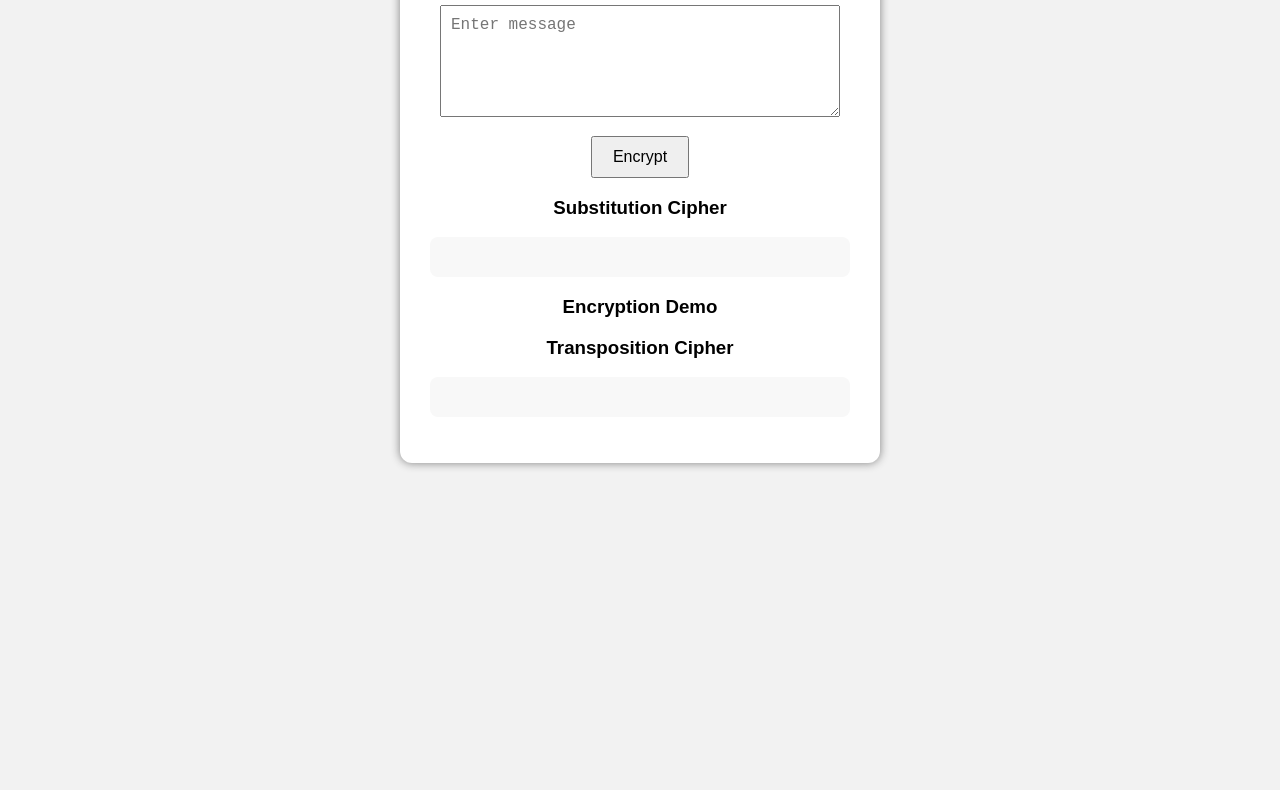
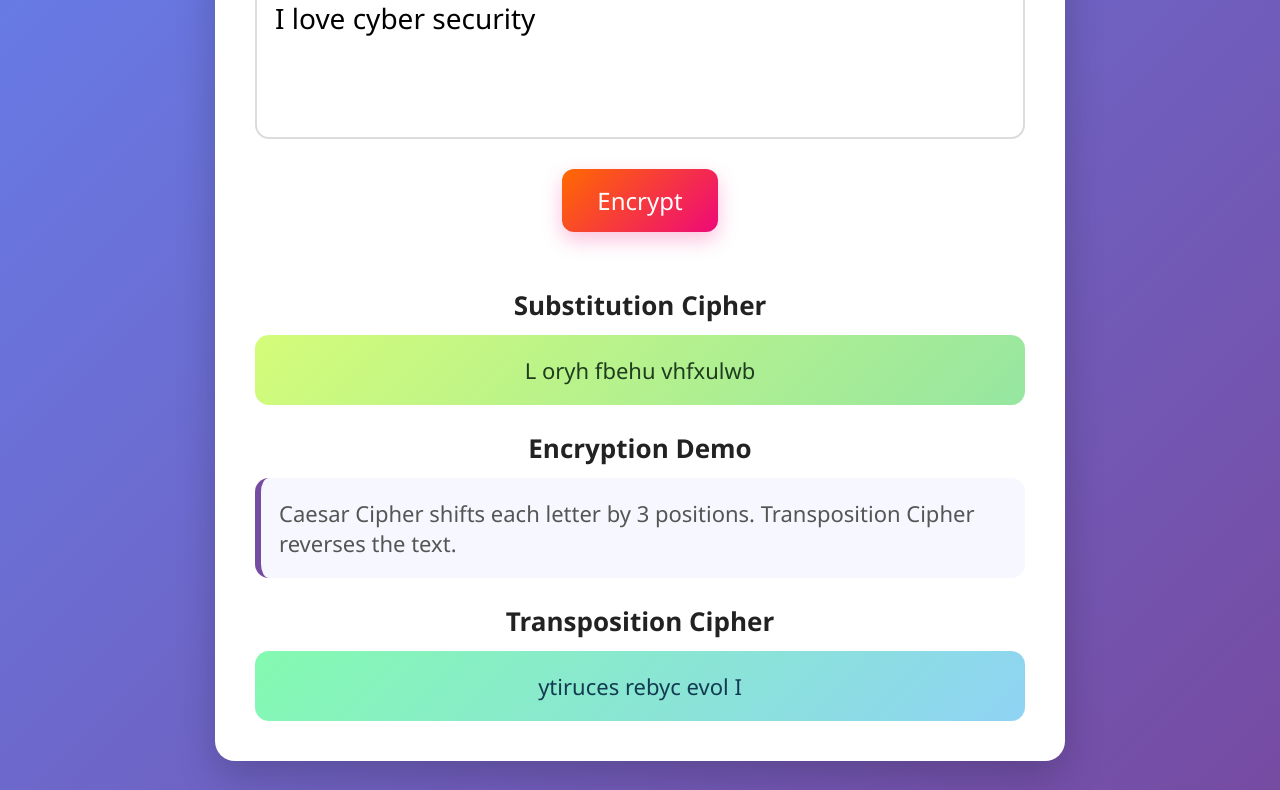
Before and after one commit to AMULYA111-svg/cipher-techniques-demo, a plain HTML site: page index.html in a window 1280 px wide. Shown: the part 173-963 px from the top of the page. Before the commit the page ends 800 px from the top, so only its background shows below. Drawn offline with Linux system fonts and the light colour scheme.

Commit message:
Update index.html

```diff
--- a/index.html
+++ b/index.html
@@ -1,60 +1,171 @@
 <!DOCTYPE html>
-<html>
+<html lang="en">
 <head>
+  <meta charset="UTF-8" />
+  <meta name="viewport" content="width=device-width, initial-scale=1.0" />
   <title>Cipher Techniques</title>
   <style>
+    * {
+      margin: 0;
+      padding: 0;
+      box-sizing: border-box;
+      font-family: 'Segoe UI', Tahoma, Geneva, Verdana, sans-serif;
+    }
+
     body {
-      font-family: Arial, sans-serif;
-      text-align: center;
-      margin-top: 80px;
-      background: #f2f2f2;
+      background: linear-gradient(135deg, #667eea, #764ba2);
+      min-height: 100vh;
+      display: flex;
+      justify-content: center;
+      align-items: center;
+      padding: 30px;
     }
 
     .container {
-      background: white;
-      padding: 30px;
-      border-radius: 12px;
-      width: 420px;
-      margin: auto;
-      box-shadow: 0 0 10px gray;
+      background: #ffffff;
+      width: 90%;
+      max-width: 850px;
+      padding: 40px;
+      border-radius: 20px;
+      box-shadow: 0 15px 40px rgba(0, 0, 0, 0.2);
+      text-align: center;
+    }
+
+    h1 {
+      color: #2d2d2d;
+      margin-bottom: 25px;
+      font-size: 42px;
     }
 
     textarea {
-      width: 90%;
-      height: 90px;
-      padding: 10px;
-      font-size: 16px;
+      width: 100%;
+      height: 160px;
+      padding: 18px;
+      font-size: 28px;
+      border: 2px solid #dcdcdc;
+      border-radius: 14px;
+      outline: none;
+      resize: none;
+      margin-bottom: 25px;
+      transition: 0.3s;
+    }
+
+    textarea:focus {
+      border-color: #667eea;
+      box-shadow: 0 0 10px rgba(102, 126, 234, 0.25);
     }
 
     button {
-      margin-top: 15px;
-      padding: 10px 20px;
-      font-size: 16px;
+      background: linear-gradient(135deg, #ff6a00, #ee0979);
+      color: white;
+      border: none;
+      padding: 15px 35px;
+      font-size: 24px;
+      border-radius: 12px;
       cursor: pointer;
+      transition: 0.3s ease;
+      margin-bottom: 30px;
+      box-shadow: 0 8px 20px rgba(238, 9, 121, 0.25);
     }
 
-    p {
-      background: #f8f8f8;
-      padding: 10px;
-      border-radius: 8px;
-      min-height: 20px;
+    button:hover {
+      transform: translateY(-2px);
+      box-shadow: 0 12px 25px rgba(238, 9, 121, 0.35);
+    }
+
+    h2 {
+      margin: 20px 0 10px;
+      color: #222;
+      font-size: 26px;
+    }
+
+    h3 {
+      margin-top: 25px;
+      color: #444;
+      font-size: 22px;
+    }
+
+    .output-box {
+      padding: 20px;
+      margin-top: 12px;
+      border-radius: 14px;
+      font-size: 22px;
+      font-weight: 500;
+      min-height: 60px;
+      display: flex;
+      align-items: center;
+      justify-content: center;
+      word-break: break-word;
+    }
+
+    .substitution {
+      background: linear-gradient(135deg, #d4fc79, #96e6a1);
+      color: #1f3d1f;
+    }
+
+    .transposition {
+      background: linear-gradient(135deg, #84fab0, #8fd3f4);
+      color: #123b52;
+    }
+
+    .demo-box {
+      background: #f7f7ff;
+      color: #555;
+      border-left: 6px solid #764ba2;
+      text-align: left;
+      justify-content: flex-start;
+      padding-left: 18px;
+    }
+
+    .section {
+      margin-top: 25px;
+    }
+
+    @media (max-width: 768px) {
+      h1 {
+        font-size: 32px;
+      }
+
+      textarea {
+        font-size: 20px;
+        height: 130px;
+      }
+
+      button {
+        font-size: 20px;
+        padding: 12px 25px;
+      }
+
+      .output-box {
+        font-size: 18px;
+      }
     }
   </style>
 </head>
 <body>
+  <div class="container">
+    <h1>Cipher Techniques</h1>
 
-  <div class="container">
-    <h2>Cipher Techniques</h2>
-
-    <textarea id="message" placeholder="Enter message"></textarea><br>
-
+    <textarea id="message" placeholder="Enter message">I love cyber security</textarea>
+    <br />
     <button onclick="encrypt()">Encrypt</button>
 
-    <h3>Substitution Cipher</h3>
-    <p id="sub"></p>
-    <h3>Encryption Demo</h3>
-    <h3>Transposition Cipher</h3>
-    <p id="trans"></p>
+    <div class="section">
+      <h2>Substitution Cipher</h2>
+      <div id="sub" class="output-box substitution"></div>
+    </div>
+
+    <div class="section">
+      <h2>Encryption Demo</h2>
+      <div class="output-box demo-box">
+        Caesar Cipher shifts each letter by 3 positions. Transposition Cipher reverses the text.
+      </div>
+    </div>
+
+    <div class="section">
+      <h2>Transposition Cipher</h2>
+      <div id="trans" class="output-box transposition"></div>
+    </div>
   </div>
 
   <script>
@@ -79,7 +190,8 @@
       document.getElementById("sub").innerText = sub;
       document.getElementById("trans").innerText = trans;
     }
+
+    encrypt();
   </script>
-
 </body>
 </html>
```
